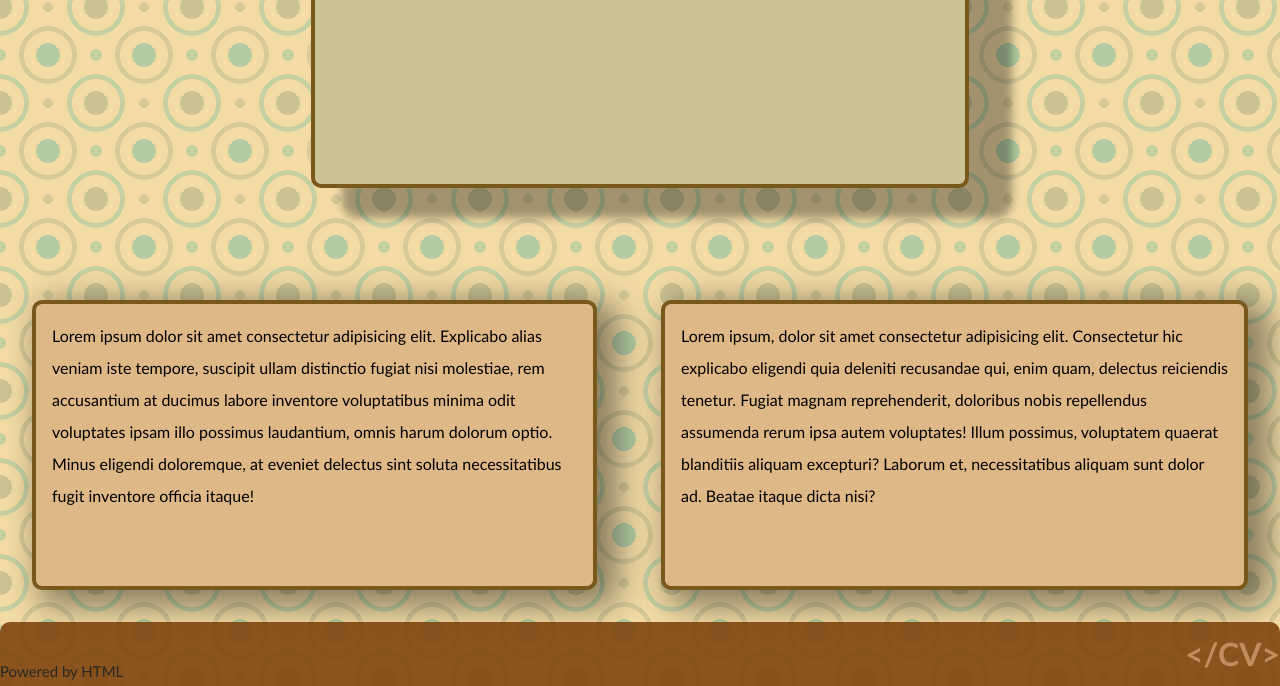
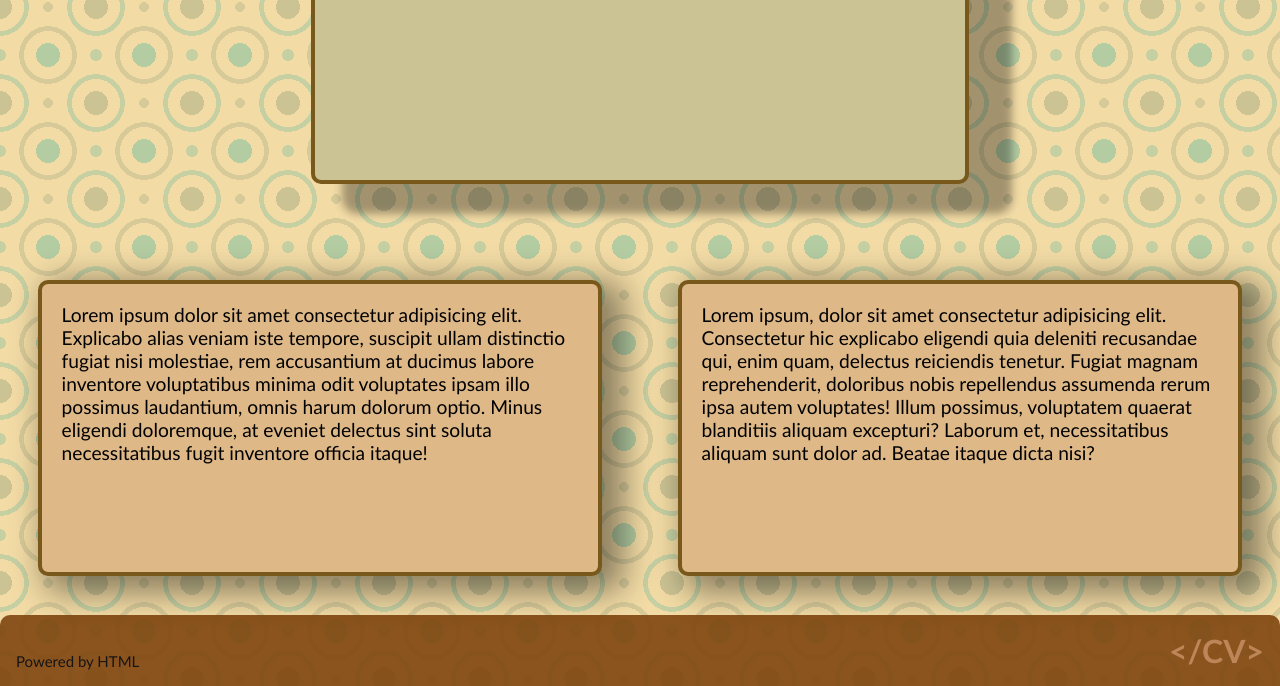
Before and after one commit to VadymVadymov/CV, a plain HTML site: page html/index.html in a window 1280 px wide. Shown: the part 665-1351 px from the top of the page. Drawn offline with Linux system fonts and the light colour scheme; files whose address does not match are found by name.

Commit message:
Global semantic rework

```diff
--- a/css/style.css
+++ b/css/style.css
@@ -1,5 +1,6 @@
 HTML {
   height: 100%;
+  --pad: 1em;
 }
 BODY {
   background: radial-gradient(
@@ -37,7 +38,7 @@ BODY {
   background-size: 6em 6em;
   background-color: #f2dba5;
   background-repeat: repeat;
-  font: 16px/2 "Trebuchet MS", Verdana, sans-serif;
+  font-family: "Trebuchet MS", Verdana, sans-serif;
   margin: 0;
 }
 
@@ -54,6 +55,7 @@ BODY {
   box-shadow: 37px 24px 9px 6px rgba(0, 0, 0, 0.33);
   border-radius: 10px;
   margin-top: 20px;
+  line-height: calc(var(--pad) * 2.7);
 }
 
 .h1 {
@@ -64,9 +66,8 @@ BODY {
 
 .left {
   float: left;
-  margin: 7px 7px 7px 0;
-  margin-top: 0px;
-  border-radius: 9px 0px 9px 0px-;
+  margin: 0 calc(var(--pad) * 0.5) calc(var(--pad) * 0.5) 0;
+  border-radius: 9px 0 9px 0;
   height: 350px;
 }
 .bot {
@@ -82,44 +83,17 @@ BODY {
 .fat-font {
   font-size: 30pt;
   text-align: center;
+  line-height: calc(var(--pad) * 2);
 }
 .fat {
   font-weight: 600;
-}
-header {
-  background: rgb(128, 69, 15);
-  height: 75px;
-  border-radius: 0px 0px 10px 10px;
-  opacity: 0.9;
-}
-.wrapper > div {
-  background-color: burlywood;
-  padding: 1em;
-  height: auto;
-  min-height: 250px;
-  margin: 2em;
-  border-radius: 10px;
-  border-top: 4px solid rgb(121, 88, 28);
-  border-bottom: 4px solid rgb(121, 88, 28);
-  border-right: 4px solid rgb(121, 88, 28);
-  border-left: 4px solid rgb(121, 88, 28);
-  box-shadow: 14px 9px 32px 8px rgba(0, 0, 0, 0.42);
-}
-.wrapper {
-  display: flex;
-  margin-top: 5em;
-  flex-wrap: nowrap;
-}
-footer {
-  background: rgb(128, 69, 15);
-  border-radius: 10px 10px 0px 0px;
-  opacity: 0.9;
 }
 .powered {
   font-size: 15px;
   color: rgb(22, 22, 22);
   margin-block-start: 0;
   margin-block-end: 0;
+  align-self: flex-end;
 }
 .tag {
   color: rgb(190, 134, 88);
@@ -127,13 +101,45 @@ footer {
   font-weight: 700;
   margin: 0;
 }
-.tag-open {
-  text-align: left;
+header,
+footer {
+  padding: calc(var(--pad) * 1);
+  display: flex;
+  flex-direction: row;
+  align-items: center;
+  background: rgba(128, 69, 15, 0.9);
 }
-.botdiv {
-  display: flex;
+footer {
+  border-radius: 10px 10px 0 0;
   justify-content: space-between;
 }
-.powereddiv {
-  align-self: flex-end;
+header {
+  border-radius: 0 0 10px 10px;
 }
+.content {
+  max-width: 1920px;
+}
+.CV {
+  display: grid;
+  grid-template-columns: 1fr;
+}
+.general-info > div {
+  background-color: burlywood;
+  padding: calc(var(--pad) * 1);
+  height: auto;
+  min-height: 250px;
+  margin: calc(var(--pad) * 2);
+  border-radius: 10px;
+  border-top: 4px solid rgb(121, 88, 28);
+  border-bottom: 4px solid rgb(121, 88, 28);
+  border-right: 4px solid rgb(121, 88, 28);
+  border-left: 4px solid rgb(121, 88, 28);
+  box-shadow: 14px 9px 32px 8px rgba(0, 0, 0, 0.42);
+  margin-top: calc(var(--pad) * 5);
+  grid-gap: 3em;
+  font-size: calc(var(--pad) * 1.2);
+}
+.general-info {
+  display: grid;
+  grid-template-columns: repeat(2, 1fr);
+}
--- a/html/index.html
+++ b/html/index.html
@@ -12,50 +12,62 @@
 
 <body>
     <header>
-        <p class="tag tag-open">&lt;CV name="Vadym" surname="Shtabovenko"&gt;
+        <p class="tag">&lt;CV name="Vadym" surname="Shtabovenko"&gt;
         </p>
     </header>
+    <section class="content">
+        <article class="CV">
             <div id="summary">
                 <img src="C:\Users\Mr_Batua\Desktop\projects\2020\CV\images\123.png"
                     class="left">
                 <p class="resume"> <span class="fat">Name:</span> Vadym<br>
                     <span class="fat">Surname:</span> Shtabovenko<br>
                     <span class="fat">Age:</span> 15<br>
-            <span class="fat">Hobbys:</span> computer games and programming<br>
+                    <span class="fat">Hobbys:</span> computer games and
+                    programming<br>
                     <span class="fat">Status:</span> looking for a job<br>
-            <span class="fat">Languages:</span> Russian, Ukrainian, English<br>
-            <span class="fat">Computer languges:</span> html, css<br></p>
+                    <span class="fat">Languages:</span> Russian, Ukrainian,
+                    English<br>
+                    <span class="fat">Computer languges:</span> html, css<br>
+                </p>
                 <p class="resume fat-font">You will find some info about me here
                     soon&lt;3
                 </p>
             </div>
-    <section class="wrapper">
-        <div class="second-divs">
-            Lorem ipsum dolor sit amet consectetur adipisicing elit. Explicabo
-            alias veniam iste tempore, suscipit ullam distinctio fugiat nisi
-            molestiae, rem accusantium at ducimus labore inventore voluptatibus
-            minima odit voluptates ipsam illo possimus laudantium, omnis harum
-            dolorum optio. Minus eligendi doloremque, at eveniet delectus sint
+            <div class="general-info">
+                <div>
+                    Lorem ipsum dolor sit amet consectetur adipisicing elit.
+                    Explicabo
+                    alias veniam iste tempore, suscipit ullam distinctio fugiat
+                    nisi
+                    molestiae, rem accusantium at ducimus labore inventore
+                    voluptatibus
+                    minima odit voluptates ipsam illo possimus laudantium, omnis
+                    harum
+                    dolorum optio. Minus eligendi doloremque, at eveniet
+                    delectus
+                    sint
                     soluta necessitatibus fugit inventore officia itaque!</div>
-        <div class="second-divs">
+                <div>
                     Lorem ipsum, dolor sit amet consectetur adipisicing elit.
-            Consectetur hic explicabo eligendi quia deleniti recusandae qui,
-            enim quam, delectus reiciendis tenetur. Fugiat magnam reprehenderit,
-            doloribus nobis repellendus assumenda rerum ipsa autem voluptates!
-            Illum possimus, voluptatem quaerat blanditiis aliquam excepturi?
-            Laborum et, necessitatibus aliquam sunt dolor ad. Beatae itaque
+                    Consectetur hic explicabo eligendi quia deleniti recusandae
+                    qui,
+                    enim quam, delectus reiciendis tenetur. Fugiat magnam
+                    reprehenderit,
+                    doloribus nobis repellendus assumenda rerum ipsa autem
+                    voluptates!
+                    Illum possimus, voluptatem quaerat blanditiis aliquam
+                    excepturi?
+                    Laborum et, necessitatibus aliquam sunt dolor ad. Beatae
+                    itaque
                     dicta nisi?
                 </div>
+            </div>
+        </article>
     </section>
     <footer>
-        <div class="botdiv">
-            <div class="powereddiv">
-                <p class="powered">Powered by HTML</p>
-            </div>
-            <div>
-                <p class="tag">&lt;/CV&gt;</p>
-            </div>
-        </div>
+        <span class="powered">Powered by HTML</span>
+        <span class="tag">&lt;/CV&gt;</span>
     </footer>
 </body>
 
```
Lines whose indentation alone changed are shown as unchanged.
